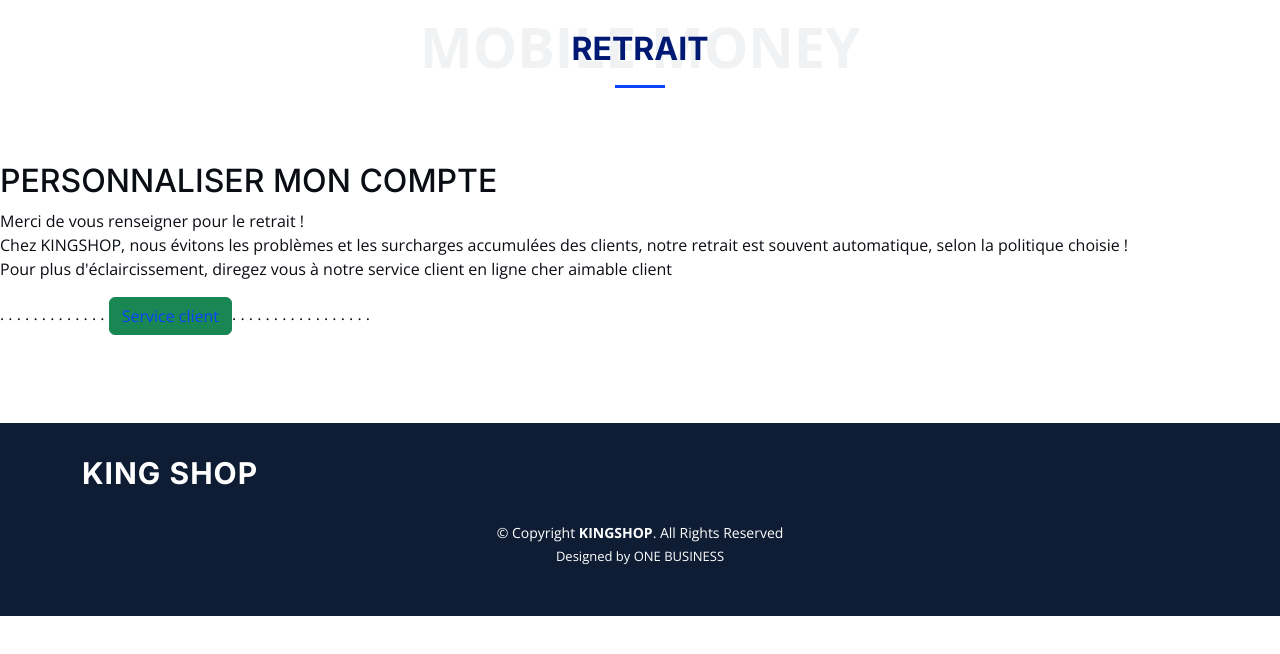
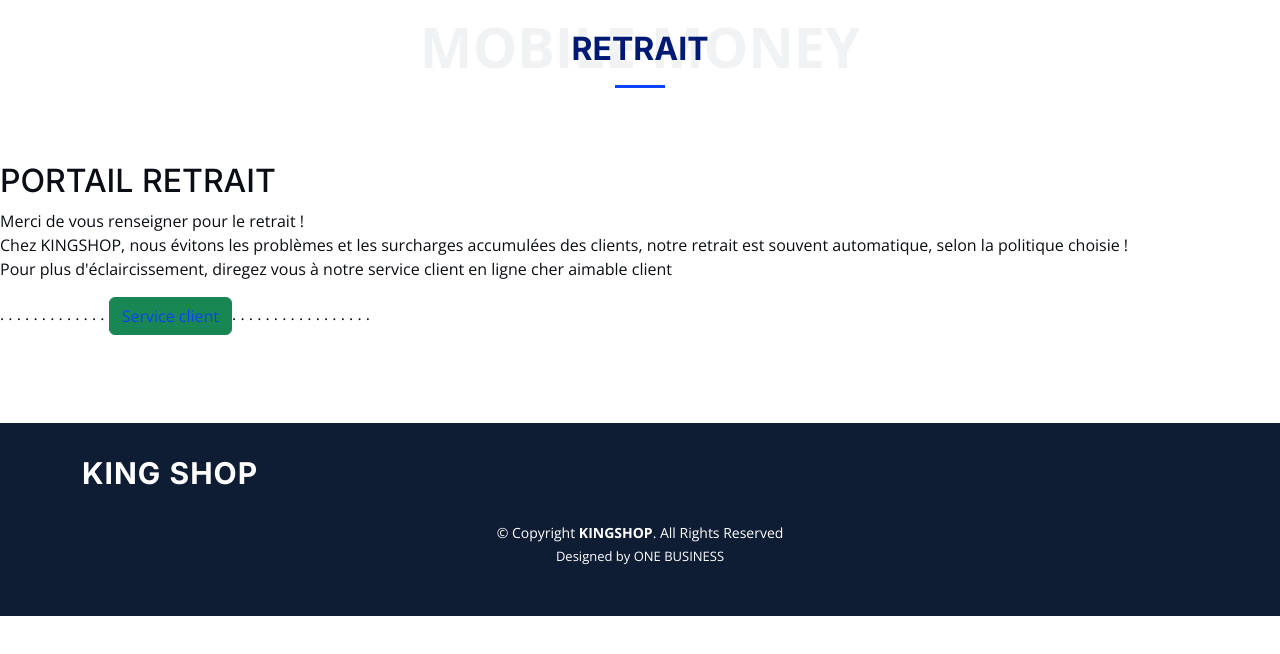
Before and after one commit to LuciolArts/King-Shop, a plain HTML site: page retrait.html in a window 1280 px wide. Drawn offline with nearby package versions, Linux system fonts and the light colour scheme; files whose address does not match are found by name.

Commit message:
Update retrait.html

```diff
--- a/retrait.html
+++ b/retrait.html
@@ -72,7 +72,7 @@
 
 
 
-    <h2>PERSONNALISER MON COMPTE</h2>
+    <h2>PORTAIL RETRAIT</h2>
 
     <p>Merci de vous renseigner pour le retrait ! <br/>
         Chez KINGSHOP, nous évitons les problèmes et les surcharges accumulées des clients, notre retrait est souvent automatique, selon la politique choisie ! <br/>
```
